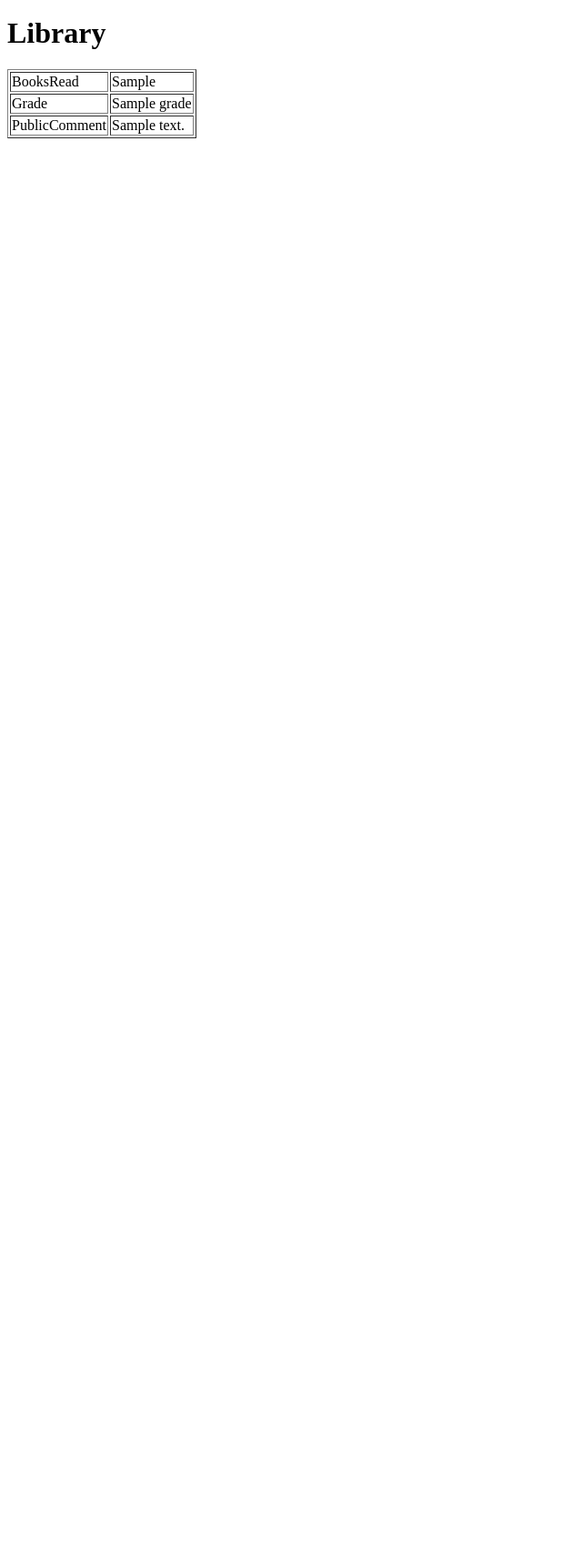
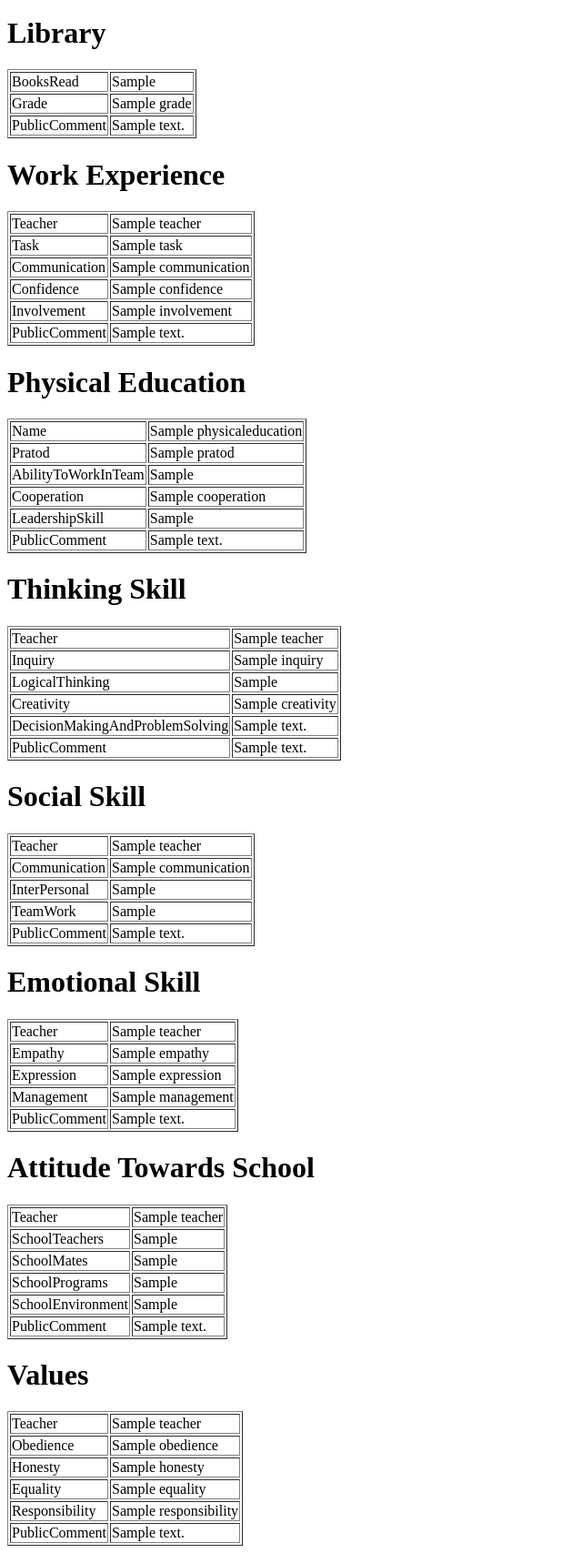
Before and after one commit to Morganhrdd/sms, a Django app: template templates/students/DisplayReport.html in a window 1280 px wide. Shown: the part 3670-5377 px from the top of the page at 91% size, without its empty margins (0-640 px from the left). Before the commit the page ends 3822 px from the top, so only its background shows below. Run offline with Django 3.2, Linux system fonts and the light colour scheme; the template is opened without the code that fills it: most values are stand-ins (such as "Sample title", 1, 10 or a date in 2020).

Commit message:
added work experience, values, attitide towards school, physical education, thinking, emotional, social skills in report

```diff
--- a/templates/students/DisplayReport.html
+++ b/templates/students/DisplayReport.html
@@ -512,6 +512,201 @@
         </tr>
     </table>
     {% endfor %}
+    <h1>Work Experience</h1>
+    {% for x in workexperience %}
+    <table border=1>
+        <tr>
+            <td>Teacher</td>
+            <td>{{ x.Teacher }}</td>
+        </tr>
+        <tr>
+            <td>Task</td>
+            <td>{{ x.Task }}</td>
+        </tr>
+        <tr>
+            <td>Communication</td>
+            <td>{{ x.Communication }}</td>
+        </tr>
+        <tr>
+            <td>Confidence</td>
+            <td>{{ x.Confidence }}</td>
+        </tr>
+        <tr>
+            <td>Involvement</td>
+            <td>{{ x.Involvement }}</td>
+        </tr>
+        <tr>
+            <td>PublicComment</td>
+            <td>{{ x.PublicComment }}</td>
+        </tr>
+    </table>
+    {% endfor %}
+    <h1>Physical Education</h1>
+    {% for x in physicaleducation %}
+    <table border=1>
+        <tr>
+            <td>Name</td>
+            <td>{{ x.Name }}</td>
+        </tr>
+        <tr>
+            <td>Pratod</td>
+            <td>{{ x.Pratod }}</td>
+        </tr>
+        <tr>
+            <td>AbilityToWorkInTeam</td>
+            <td>{{ x.AbilityToWorkInTeam }}</td>
+        </tr>
+        <tr>
+            <td>Cooperation</td>
+            <td>{{ x.Cooperation }}</td>
+        </tr>
+        <tr>
+            <td>LeadershipSkill</td>
+            <td>{{ x.LeadershipSkill }}</td>
+        </tr>
+        <tr>
+            <td>PublicComment</td>
+            <td>{{ x.PublicComment }}</td>
+        </tr>
+    </table>
+    {% endfor %}
+    <h1>Thinking Skill</h1>
+    {% for x in physicaleducation %}
+    <table border=1>
+        <tr>
+            <td>Teacher</td>
+            <td>{{ x.Teacher }}</td>
+        </tr>
+        <tr>
+            <td>Inquiry</td>
+            <td>{{ x.Inquiry }}</td>
+        </tr>
+        <tr>
+            <td>LogicalThinking</td>
+            <td>{{ x.LogicalThinking }}</td>
+        </tr>
+        <tr>
+            <td>Creativity</td>
+            <td>{{ x.Creativity }}</td>
+        </tr>
+        <tr>
+            <td>DecisionMakingAndProblemSolving</td>
+            <td>{{ x.DecisionMakingAndProblemSolving }}</td>
+        </tr>
+        <tr>
+            <td>PublicComment</td>
+            <td>{{ x.PublicComment }}</td>
+        </tr>
+    </table>
+    {% endfor %}
+    <h1>Social Skill</h1>
+    {% for x in socialskill %}
+    <table border=1>
+        <tr>
+            <td>Teacher</td>
+            <td>{{ x.Teacher }}</td>
+        </tr>
+        <tr>
+            <td>Communication</td>
+            <td>{{ x.Communication }}</td>
+        </tr>
+        <tr>
+            <td>InterPersonal</td>
+            <td>{{ x.InterPersonal }}</td>
+        </tr>
+        <tr>
+            <td>TeamWork</td>
+            <td>{{ x.TeamWork }}</td>
+        </tr>
+        <tr>
+            <td>PublicComment</td>
+            <td>{{ x.PublicComment }}</td>
+        </tr>
+    </table>
+    {% endfor %}
+    <h1>Emotional Skill</h1>
+    {% for x in emotionalskill %}
+    <table border=1>
+        <tr>
+            <td>Teacher</td>
+            <td>{{ x.Teacher }}</td>
+        </tr>
+        <tr>
+            <td>Empathy</td>
+            <td>{{ x.Empathy }}</td>
+        </tr>
+        <tr>
+            <td>Expression</td>
+            <td>{{ x.Expression }}</td>
+        </tr>
+        <tr>
+            <td>Management</td>
+            <td>{{ x.Management }}</td>
+        </tr>
+        <tr>
+            <td>PublicComment</td>
+            <td>{{ x.PublicComment }}</td>
+        </tr>
+    </table>
+    {% endfor %}</body>
+    <h1>Attitude Towards School</h1>
+    {% for x in attitudetowardsschool %}
+    <table border=1>
+        <tr>
+            <td>Teacher</td>
+            <td>{{ x.Teacher }}</td>
+        </tr>
+        <tr>
+            <td>SchoolTeachers</td>
+            <td>{{ x.SchoolTeachers }}</td>
+        </tr>
+        <tr>
+            <td>SchoolMates</td>
+            <td>{{ x.SchoolMates }}</td>
+        </tr>
+        <tr>
+            <td>SchoolPrograms</td>
+            <td>{{ x.SchoolPrograms }}</td>
+        </tr>
+        <tr>
+            <td>SchoolEnvironment</td>
+            <td>{{ x.SchoolEnvironment }}</td>
+        </tr>
+        <tr>
+            <td>PublicComment</td>
+            <td>{{ x.PublicComment }}</td>
+        </tr>
+    </table>
+    {% endfor %}
+    <h1>Values</h1>
+    {% for x in values %}
+    <table border=1>
+        <tr>
+            <td>Teacher</td>
+            <td>{{ x.Teacher }}</td>
+        </tr>
+        <tr>
+            <td>Obedience</td>
+            <td>{{ x.Obedience }}</td>
+        </tr>
+        <tr>
+            <td>Honesty</td>
+            <td>{{ x.Honesty }}</td>
+        </tr>
+        <tr>
+            <td>Equality</td>
+            <td>{{ x.Equality }}</td>
+        </tr>
+        <tr>
+            <td>Responsibility</td>
+            <td>{{ x.Responsibility }}</td>
+        </tr>
+        <tr>
+            <td>PublicComment</td>
+            <td>{{ x.PublicComment }}</td>
+        </tr>
+    </table>
+    {% endfor %}
 </body>
 </html>
 <tr>
```
Also changed, not shown: students/views.py (+14 -0 lines).
